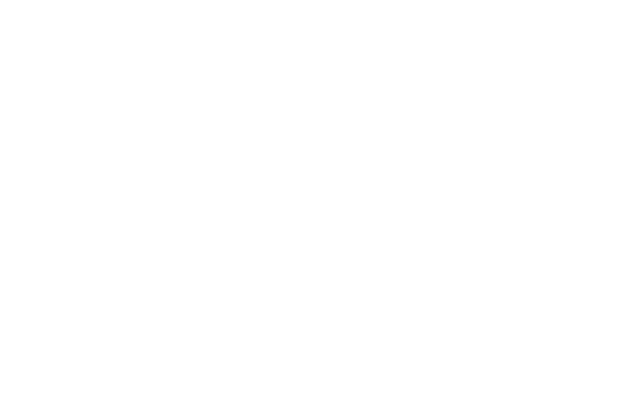
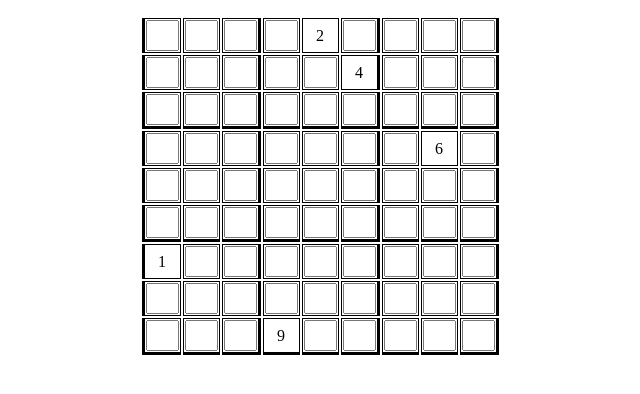
Before and after one commit to r-powar/Sudoku_Game, a plain HTML site: page index.html in a window 1280 px wide. Shown: the whole page, without its empty margins (320-960 px from the left). Drawn offline with Linux system fonts and the light colour scheme.

Commit message:
Added css and layout

```diff
--- a/index.html
+++ b/index.html
@@ -3,8 +3,172 @@
 <head lang="en">
     <meta charset="UTF-8">
     <title></title>
+    <style>
+        table{
+            margin: 1em auto;
+        }
+
+        tr:first-child{
+            border-top:solid;
+        }
+
+        tr:nth-child(3n) td{
+            border-bottom: solid;
+        }
+
+        td{
+            height: 25px;
+            width: 25px;
+            border: 1px solid;
+            text-align: center;
+        }
+
+        td:first-child{
+            border-left: solid;
+        }
+
+        td:nth-child(3n){
+            border-right: solid;
+        }
+
+        td input{
+            height: 25px;
+            width: 25px;
+        }
+
+    </style>
 </head>
 <body>
+<table id="grid">
+    <tr class="row">
+        <td></td>
+        <td></td>
+        <td></td>
+        <td></td>
+        <td>2</td>
+        <td></td>
+        <td></td>
+        <td></td>
+        <td></td>
+    </tr>
 
+    <tr class="row">
+        <td></td>
+        <td></td>
+        <td></td>
+        <td></td>
+        <td></td>
+        <td>4</td>
+        <td></td>
+        <td></td>
+        <td></td>
+    </tr>
+
+    <tr class="row">
+        <td></td>
+        <td></td>
+        <td></td>
+        <td></td>
+        <td></td>
+        <td></td>
+        <td></td>
+        <td></td>
+        <td></td>
+    </tr>
+
+    <tr class="row">
+        <td></td>
+        <td></td>
+        <td></td>
+        <td></td>
+        <td></td>
+        <td></td>
+        <td></td>
+        <td>6</td>
+        <td></td>
+    </tr>
+
+    <tr class="row">
+        <td></td>
+        <td></td>
+        <td></td>
+        <td></td>
+        <td></td>
+        <td></td>
+        <td></td>
+        <td></td>
+        <td></td>
+    </tr>
+
+    <tr class="row">
+        <td></td>
+        <td></td>
+        <td></td>
+        <td></td>
+        <td></td>
+        <td></td>
+        <td></td>
+        <td></td>
+        <td></td>
+    </tr>
+
+    <tr class="row">
+        <td>1</td>
+        <td></td>
+        <td></td>
+        <td></td>
+        <td></td>
+        <td></td>
+        <td></td>
+        <td></td>
+        <td></td>
+    </tr>
+
+    <tr class="row">
+        <td></td>
+        <td></td>
+        <td></td>
+        <td></td>
+        <td></td>
+        <td></td>
+        <td></td>
+        <td></td>
+        <td></td>
+    </tr>
+
+    <tr class="row">
+        <td></td>
+        <td></td>
+        <td></td>
+        <td>9</td>
+        <td></td>
+        <td></td>
+        <td></td>
+        <td></td>
+        <td></td>
+    </tr>
+</table>
 </body>
+<script>
+    window.onload = function(){
+        var grid = [];
+        setValues(grid);
+    };
+
+    function setValues(grid){
+        var obj = document.getElementsByTagName('td');
+        var inputValue;
+        for(var prop in obj){
+            if(obj[prop].innerHTML == ''){
+                obj[prop].innerHTML += '<input id="value" type="text" value="'+ obj[prop].innerHTML+'" />'
+            }
+        }
+        for(var i =0; i < 9; i++){
+            for(var j =0; j < 9; j++){
+               grid[i][j] = '';
+            }
+
+        }
+    }
+</script>
 </html>
```
